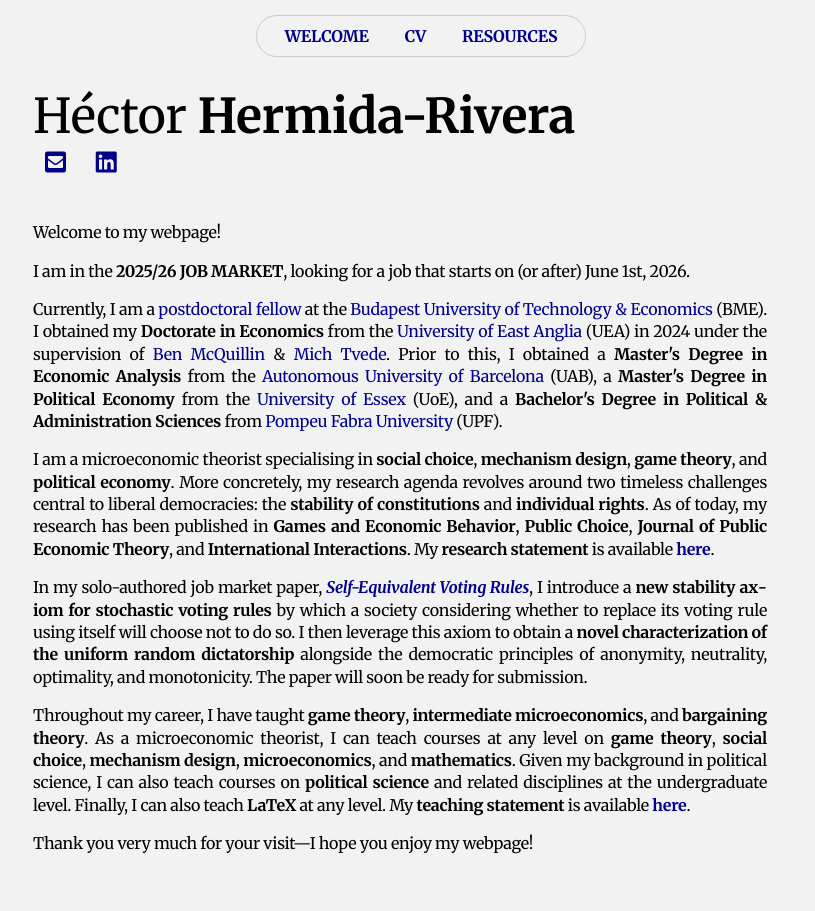
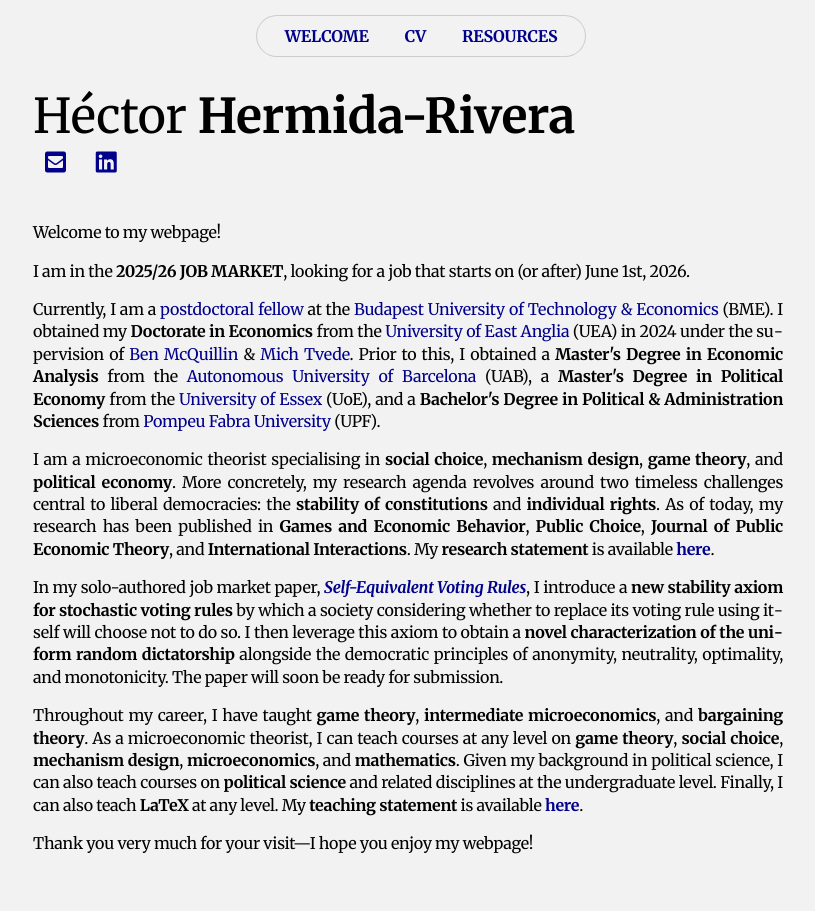
Before and after one commit to HectorHermidaRivera/hectorhermidarivera.github.io, a Jekyll site: the page built from index.md, in a window 1280 px wide. Shown: the whole page, without its empty margins (219-1034 px from the left). Built offline with Jekyll 4.4.1, drawn with Linux system fonts in a browser that asks for light colours; a style sheet for code colours, icons or effects is not loaded.

Commit message:
Update index.md

```diff
--- a/index.md
+++ b/index.md
@@ -39,7 +39,7 @@ title: Héctor Hermida-Rivera
     </a>
   </div>
 
-<div class="two-column" style="width: 900px !important;">
+<div class="two-column" style="width: 916px !important;">
   <div class="label"></div>
   <div class="value">
   <p>Welcome to my webpage!</p>
```
